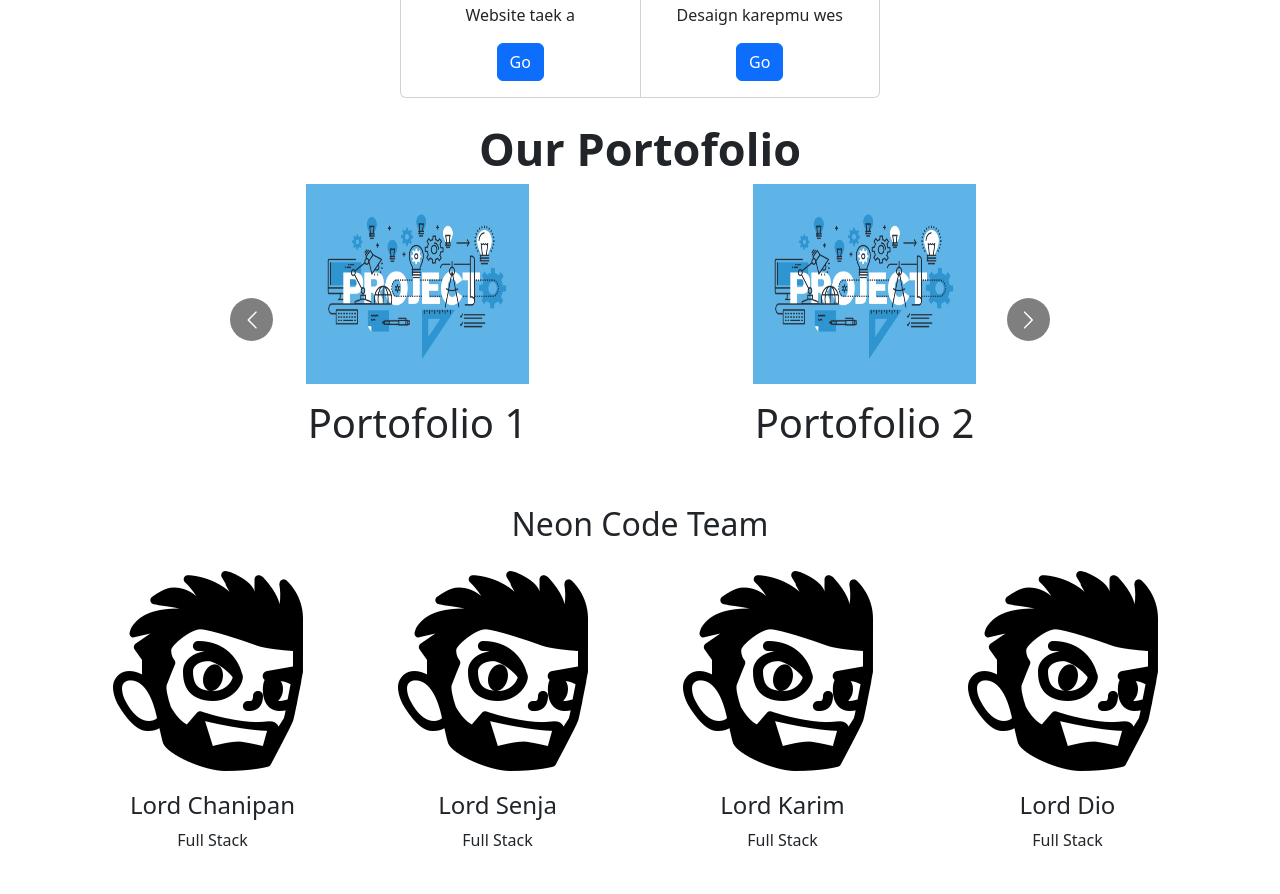
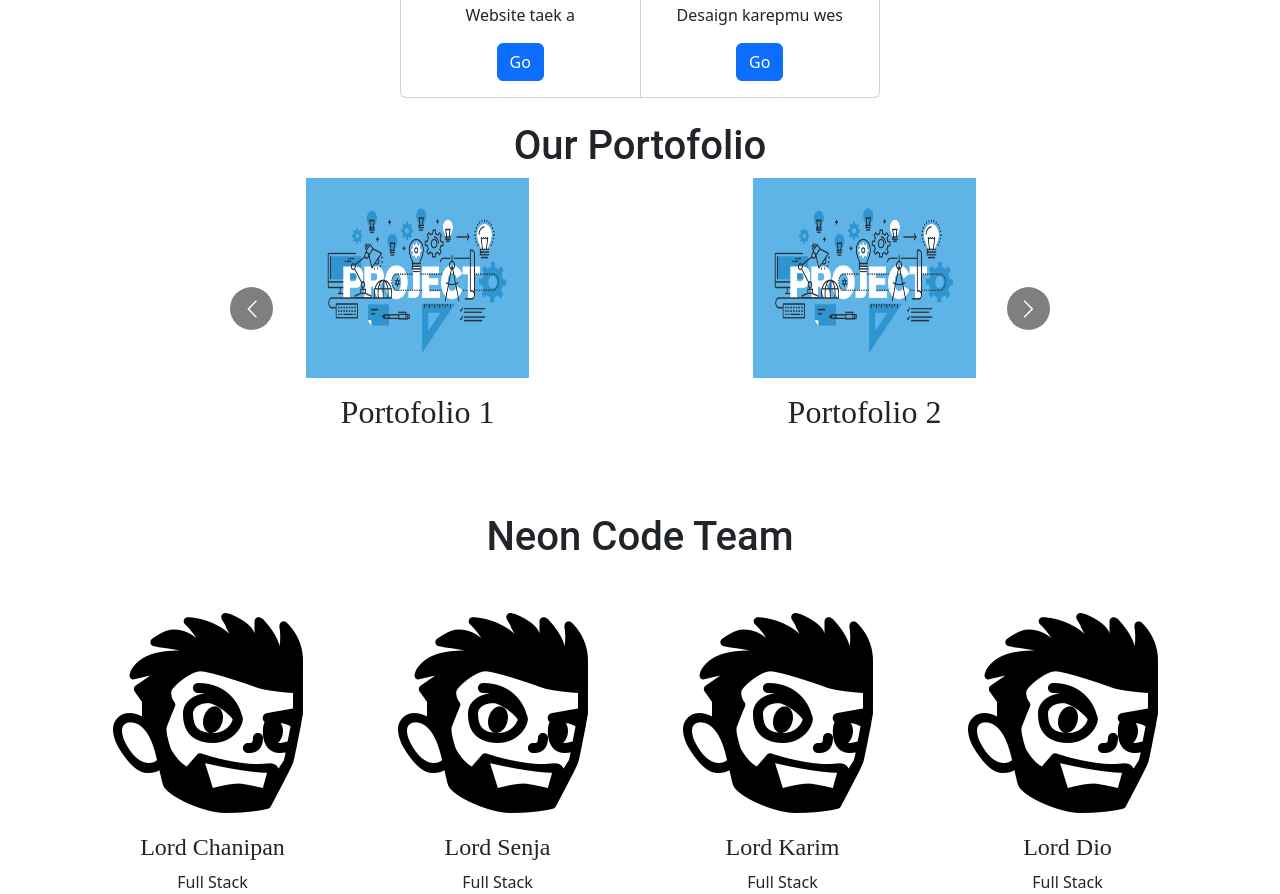
Before and after one commit to senja007/portofolio, a React (Create React App) app: page / in a window 1280 px wide. Shown: the part 380-1274 px from the top of the page. Before the commit the page ends 1232 px from the top, so only its background shows below. Built offline with nearby package versions, Linux system fonts and the light colour scheme.

Commit message:
lage
lage

```diff
--- a/src/App.css
+++ b/src/App.css
@@ -45,15 +45,32 @@
   flex-wrap: wrap;
 }
 
+h1 {
+  font-family: 'Roboto';
+  font-size: 45px;
+	font-weight: 700;
+}
+
+h2 {
+  font-family: serif;
+  font-size: 30px;
+}
+
+h3 {
+  font-family: 'Roboto';
+  font-size: 20px;
+}
+
+h4 {
+  font-family: serif;
+  font-size: 15px;
+}
+
 .skill {
   padding: 0 0 50px 0;
   position: relative;
 }
 
-.skill h2 {
-	font-size: 45px;
-	font-weight: 700;
-}
 .skill p {
     color: #B8B8B8;
     font-size: 18px;
--- a/src/App.js
+++ b/src/App.js
@@ -12,6 +12,7 @@
       <Service />
       <br />
       <Portofolio />
+      <br />
       <Team />
     </div>
   );
--- a/src/component/Portofolio.js
+++ b/src/component/Portofolio.js
@@ -30,23 +30,23 @@
                 <Row>
                     <Col size={12}>
                         <div  className="skill-bx wow zoomIn">
-                            <h2>Our Portofolio</h2>
+                            <h1>Our Portofolio</h1>
                             <Carousel responsive={responsive} infinite={true} className="owl-carousel owl-theme skill-slider">
                                 <div className="item">
                                     <img height={200} width={120} src={portof1} alt="portof1" />
-                                    <h1>Portofolio 1</h1>
+                                    <h2>Portofolio 1</h2>
                                 </div>
                                 <div className="item">
                                     <img height={200} width={120} src={portof1} alt="portof2" />
-                                    <h1>Portofolio 2</h1>
+                                    <h2>Portofolio 2</h2>
                                 </div>
                                 <div className="item">
                                     <img height={200} width={120} src={portof1} alt="portof3" />
-                                    <h1>Portofolio 3</h1>
+                                    <h2>Portofolio 3</h2>
                                 </div>
                                 <div className="item">
                                     <img height={200} width={120} src={portof1} alt="portof4" />
-                                    <h1>Portofolio 4</h1>
+                                    <h2>Portofolio 4</h2>
                                 </div>
                             </Carousel>
                         </div>
--- a/src/component/Team.js
+++ b/src/component/Team.js
@@ -36,7 +36,8 @@
                         <TrackVisibility>
                             {({ isVisible }) =>
                                 <div className={isVisible ? "animate__animated animate__fadeIn" : ""}>
-                                    <h2>Neon Code Team</h2>
+                                    <h1>Neon Code Team</h1>
+                                    <br />
                                     <Tab.Container id="teams-tabs" defaultActiveKey="first">
                                         <Tab.Content id="slideInUp" className={isVisible ? "animate__animated animate__slideInUp" : ""}>
                                         <Tab.Pane eventKey="first">
```
